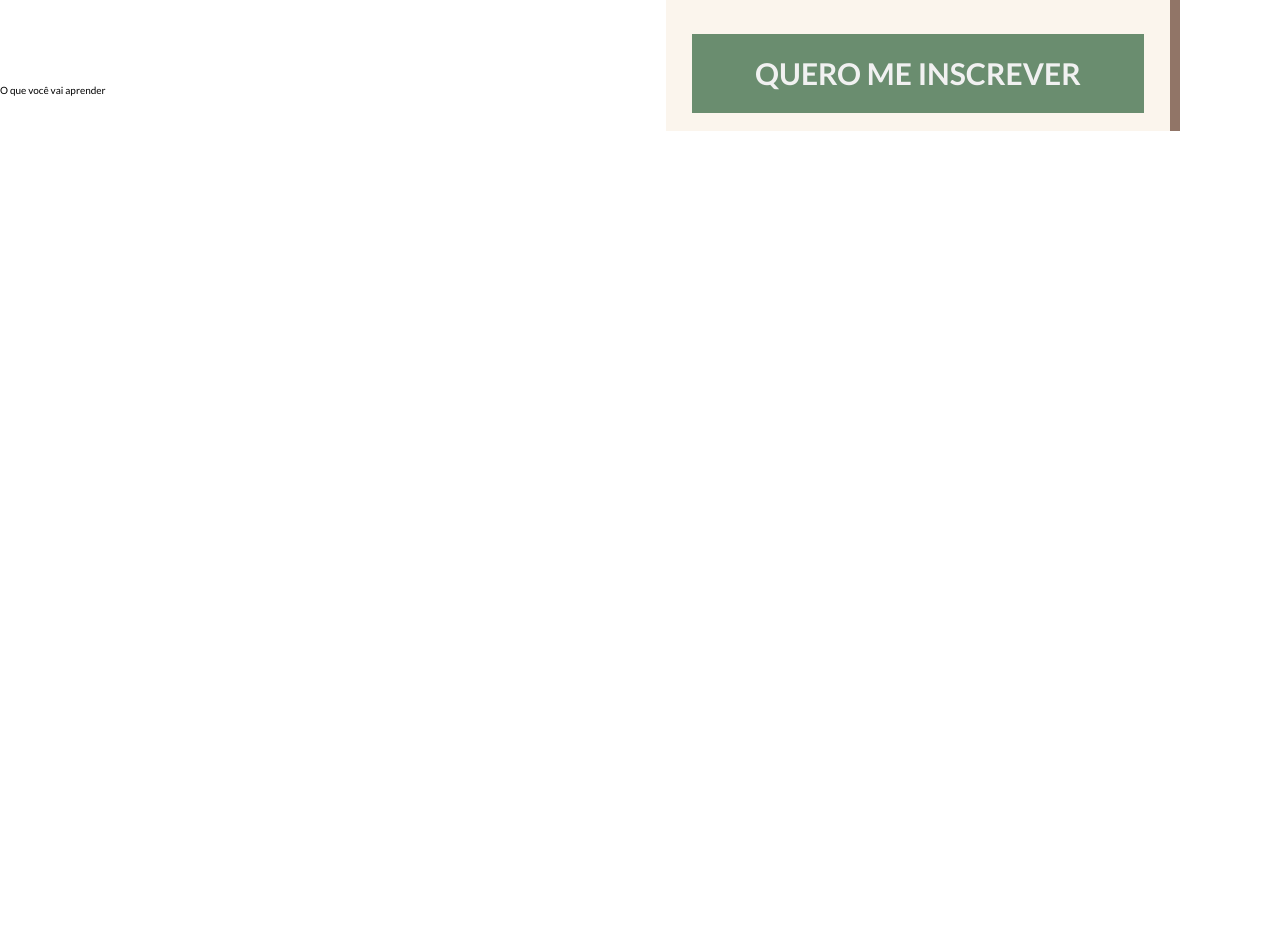
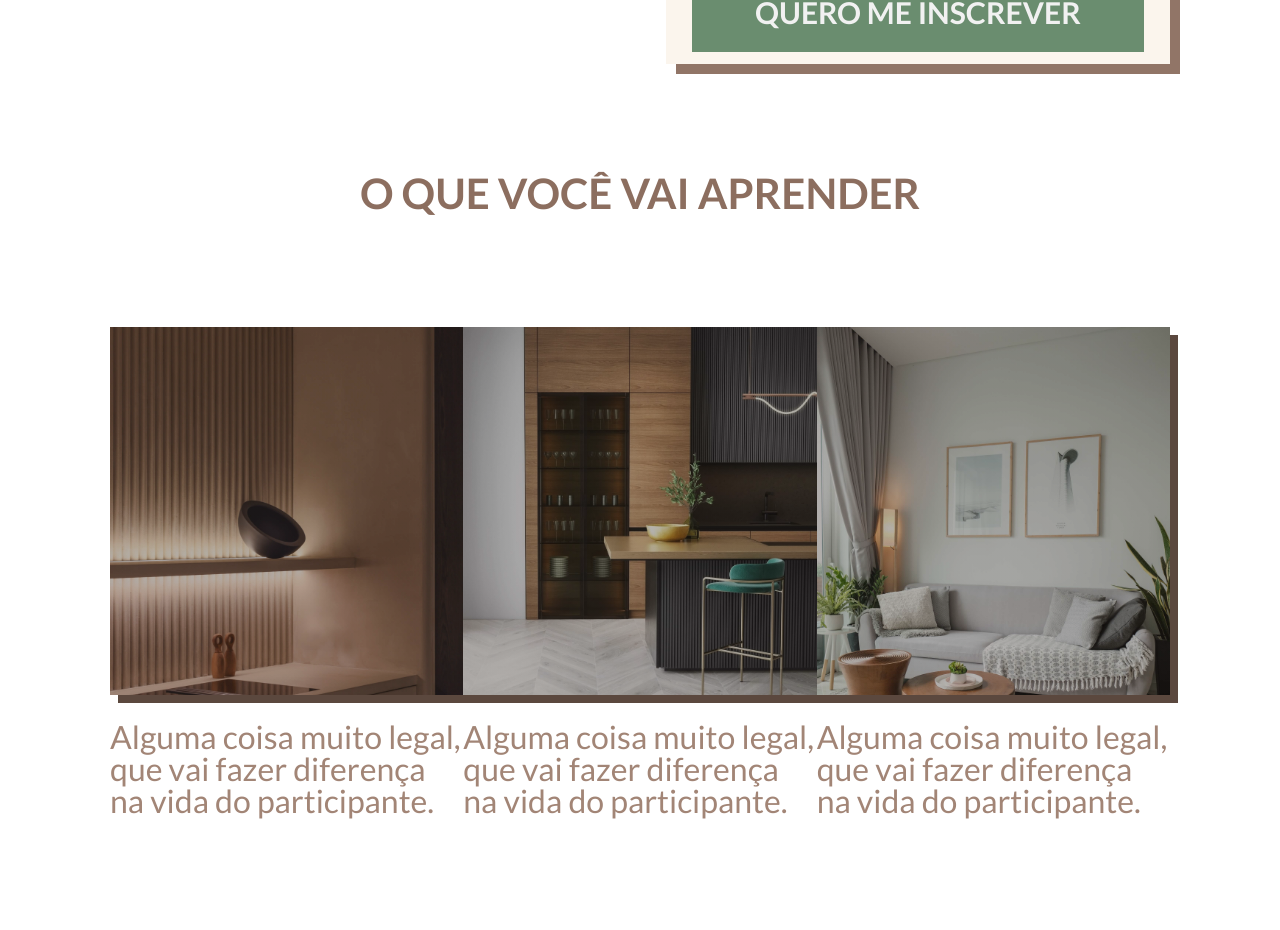
Before and after one commit to enrick-dev/landingPage_decorarte, a plain HTML site: page index.html in a window 1280 px wide. Shown: the part 715-1645 px from the top of the page. Before the commit the page ends 846 px from the top, so only its background shows below. Drawn offline with Linux system fonts and the light colour scheme.

Commit message:
update: finalized oQueVaiAprender

```diff
--- a/css/index.css
+++ b/css/index.css
@@ -12,12 +12,14 @@
   --font-tertiarySelect-color:#614c41;
   --font-quarter-color:#8C6E5F;
   --font-subQuarter-Color:#977C6D;
+  --font-sub2Quarter-Color:#A28576;
   --font-white-color:#f1f1f1;
 
   --back-principal-color:#FEFDFB;
   --back-socondary-color:#FBF5ED;
 
   --box-shadown-principal-color:hsla(20, 19%, 46%, 95%);
+  --box-shadown-card-oquevai-color:#5B483E;
 
 }
 
@@ -94,7 +96,7 @@ header > section{
   justify-self: flex-end;
 
   width: 50.4rem;
-  height: 73.6rem;
+  height: 97%;
   box-shadow: 1rem 1rem 0rem var(--box-shadown-principal-color);
 
   background-color: var(--back-socondary-color);
@@ -161,3 +163,55 @@ header > section{
 }
 
 /* Section "O que vai aprender?" */
+
+#oQueVaiAperender {
+  height: 84.5rem;
+  display: flex;
+  flex-direction: column;
+  justify-content: space-evenly;
+  align-items: center;
+}
+#oQueVaiAperender > div:first-child {
+  font-size: 4.2rem;
+  font-weight: bold;
+  text-transform: uppercase;
+
+  color: var(--font-quarter-color);
+}
+#oQueVaiAperender > div:last-child {
+  width: calc(100% - 22rem);
+  height: 54.3rem;
+  display: flex;
+  justify-content: space-around;
+}
+#oQueVaiAperender figure {
+width: 36.8rem;
+ height: 100%;
+ display: flex;
+ flex-direction: column;
+ justify-content: space-evenly;
+}
+#oQueVaiAperender figure > div {
+  width: 100%;
+  height: 36.8rem;
+  box-shadow: 0.8rem 0.8rem 0rem var(--box-shadown-card-oquevai-color);
+}
+#oQueVaiAperender figure:first-child > div {
+  background: linear-gradient(hsla(20, 19%, 15%, 35%), hsla(20, 19%, 15%, 35%)), url(../assets/cards/prod1.jpeg);
+  background-size: cover;
+}
+#oQueVaiAperender figure:nth-child(2) > div {
+  background: linear-gradient(hsla(20, 19%, 15%, 35%), hsla(20, 19%, 15%, 35%)), url(../assets/cards/prod2.jpeg);
+  background-size: cover;
+}
+#oQueVaiAperender figure:last-child > div {
+  background: linear-gradient(hsla(20, 19%, 15%, 35%), hsla(20, 19%, 15%, 35%)), url(../assets/cards/prod3.jpeg);
+  background-size: cover;
+}
+#oQueVaiAperender figure > figcaption {
+  width: 100%;
+  font-size: 3.2rem;
+  font-weight: 400;
+
+  color: var(--font-sub2Quarter-Color);
+}
--- a/index.html
+++ b/index.html
@@ -52,24 +52,26 @@
     </section>
   </header>
 
-  <section>
+  <main>
+    <section id="oQueVaiAperender">
       <div>
         <h2>O que você vai aprender</h2>
       </div>
       <div>
         <figure>
-        <img src="" alt="">
-        <figcaption></figcaption>
+          <div></div> <!-- div onde vai imagem do card em background e com filtro de cor por cima-->
+          <figcaption>Alguma coisa muito legal, que vai fazer diferença na vida do participante.</figcaption>
         </figure>
         <figure>
-        <img src="" alt="">
-        <figcaption></figcaption>
+          <div></div> <!-- div onde vai imagem do card em background e com filtro de cor por cima-->
+          <figcaption>Alguma coisa muito legal, que vai fazer diferença na vida do participante.</figcaption>
         </figure>
         <figure>
-        <img src="" alt="">
-        <figcaption></figcaption>
+          <div></div> <!-- div onde vai imagem do card em background e com filtro de cor por cima-->
+          <figcaption>Alguma coisa muito legal, que vai fazer diferença na vida do participante.</figcaption>
         </figure>
       </div>
     </section>
+  </main>
 </body>
 </html>
```
Also changed, not shown: assets/cards/prod1.jpeg (added), assets/cards/prod2.jpeg (added), assets/cards/prod3.jpeg (added). Lines whose indentation alone changed are shown as unchanged.
